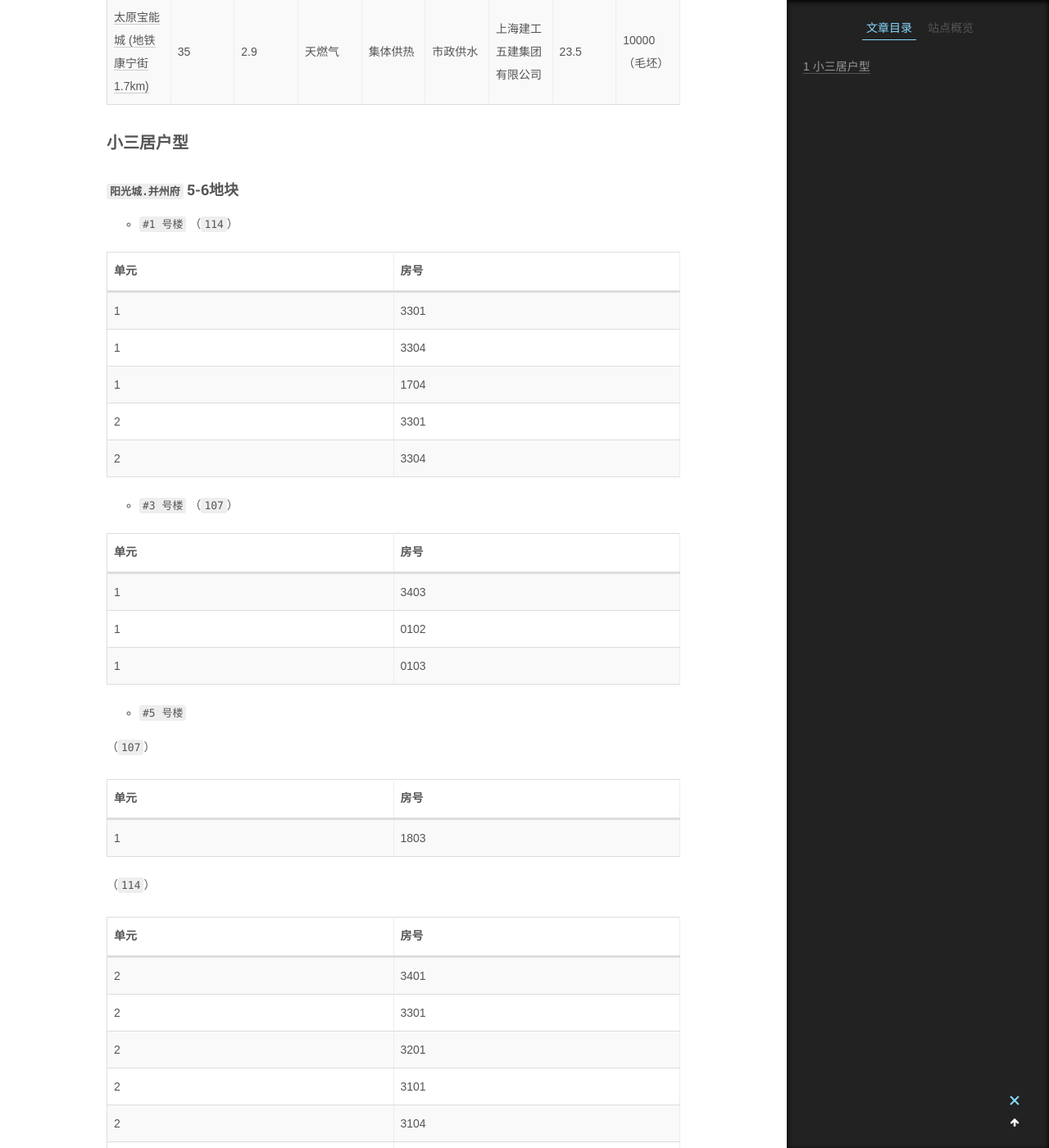
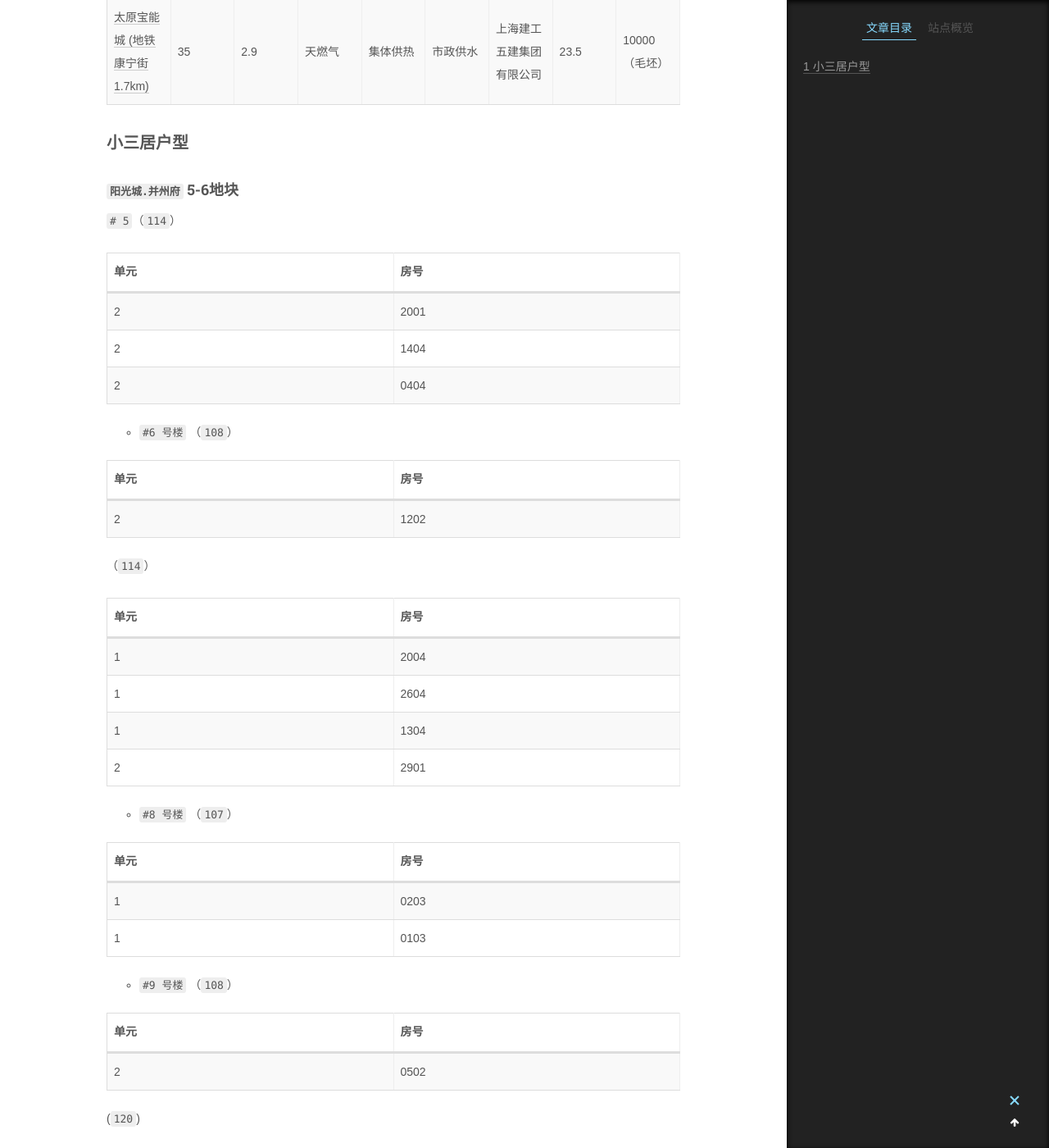
Before and after one commit to landybird/landybird.github.io, a Jekyll site: the page built from _posts/2016-07-12-太原楼盘对比.md, in a window 1280 px wide and 1400 px high, scrolled down 3089 px. Shown: the whole window at 82% size. Built offline with Jekyll 4.4.1, drawn with Linux system fonts in a browser that asks for light colours; some web fonts are replaced; comment, search, counter and statistics services are not loaded; some of the changed text lies outside the part shown.

Commit message:
Update 2016-07-12-太原楼盘对比.md

```diff
--- a/_posts/2016-07-12-太原楼盘对比.md
+++ b/_posts/2016-07-12-太原楼盘对比.md
@@ -53,79 +53,17 @@ tags:
 
 #### `阳光城.并州府` 5-6地块
 
-- `#1 号楼` （`114`）
+
+
+
+`# 5`（`114`）
 
 |单元|房号|
 |---|---|
-|1|3301|
-|1|3304|
-|1|1704|
-|2|3301|
-|2|3304|
+|2|2001|
+|2|1404|
+|2|0404|
 
-- `#3 号楼` （`107`）
-
-|单元|房号|
-|---|---|
-|1|3403|
-|1|0102|
-|1|0103|
-
-- `#5 号楼`
-
-（`107`）
-
-|单元|房号|
-|---|---|
-|1|1803|
-
-（`114`）
-
-|单元|房号|
-|---|---|
-|2|3401|
-|2|3301|
-|2|3201|
-|2|3101|
-|2|3104|
-|2|2901|
-|2|2801|
-|2|2701|
-|2|2704|
-|2|2601|
-|2|2604|
-|2|2504|
-|2|2404|
-|2|2301|
-|2|2201|
-|2|2101|
-|2|2104|
-|2|2001|
-|2|2004|
-|2|1901|
-|2|1904|
-|2|1804|
-|2|1704|
-|2|1504|
-|2|1404|
-|2|1301|
-|2|1304|
-|2|1201|
-|2|1204|
-|2|1001|
-|2|1004|
-|2|0901|
-|2|0904|
-|2|0801|
-|2|0804|
-|2|0701|
-|2|0704|
-|2|0601|
-|2|0501|
-|2|0504|
-|2|0404|
-|2|0301|
-|2|0201|
 
 
 
@@ -133,78 +71,51 @@ tags:
 
 |单元|房号|
 |---|---|
-|1|2002|
-|1|0103|
 |2|1202|
-|2|0302|
-|2|0102|
-|2|0103|
-
-
-- `#7 号楼`
 
 
 （`114`）
 
 |单元|房号|
 |---|---|
-|2|3401|
-|2|3404|
-|2|3001|
+|1|2004|
+|1|2604|
+|1|1304|
+|2|2901|
+
+
 
 
 
 - `#8 号楼` （`107`）
 
-
 |单元|房号|
 |---|---|
-|1|3402|
-|1|3403|
-|1|3203|
-|1|2602|
-|1|2502|
-|1|0202|
 |1|0203|
 |1|0103|
-|1|0102|
 
 
 - `#9 号楼` （`108`）
 
 |单元|房号|
 |---|---|
-|1|3403|
-|1|0202|
-|2|2603|
 |2|0502|
-|2|0403|
+
+(`120`)
+
+|单元|房号|
+|---|---|
+|1|0601|
+
 
 
 - `#10 号楼` （`114`）
 
 |单元|房号|
 |---|---|
-|1|2801|
-|1|2501|
-|1|1801|
-|1|0901|
 |2|3301|
-|2|3304|
-|2|1904|
 |2|1404|
 
-
-- `#11 号楼` （`112`）
-
-|单元|房号|
-|---|---|
-|1|3401|
-|1|3404|
-|1|3304|
-|2|3404|
-|2|1304|
-|2|0304|
 
 #### `富力天禧城`
 
```
